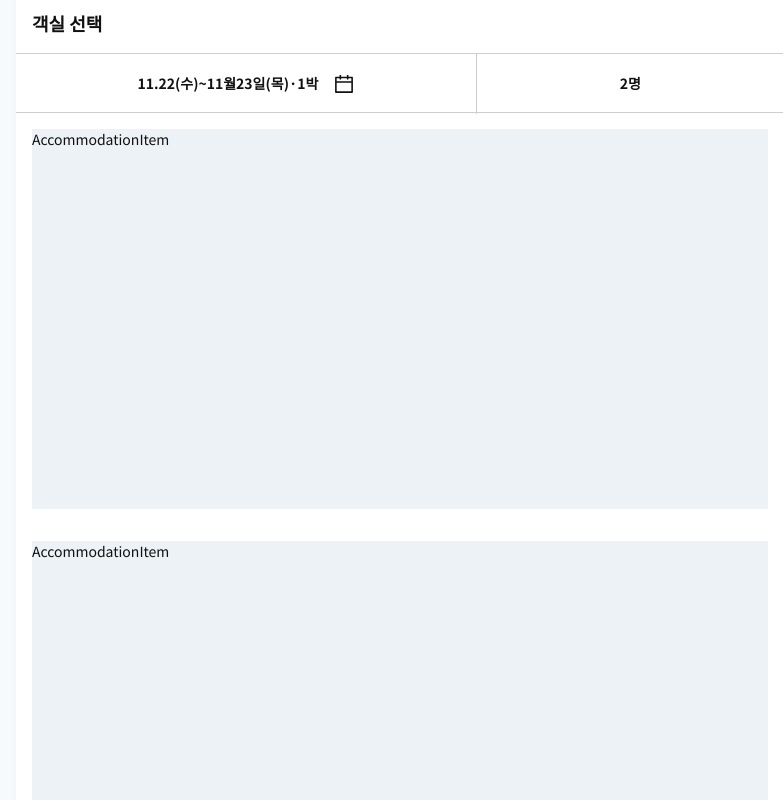
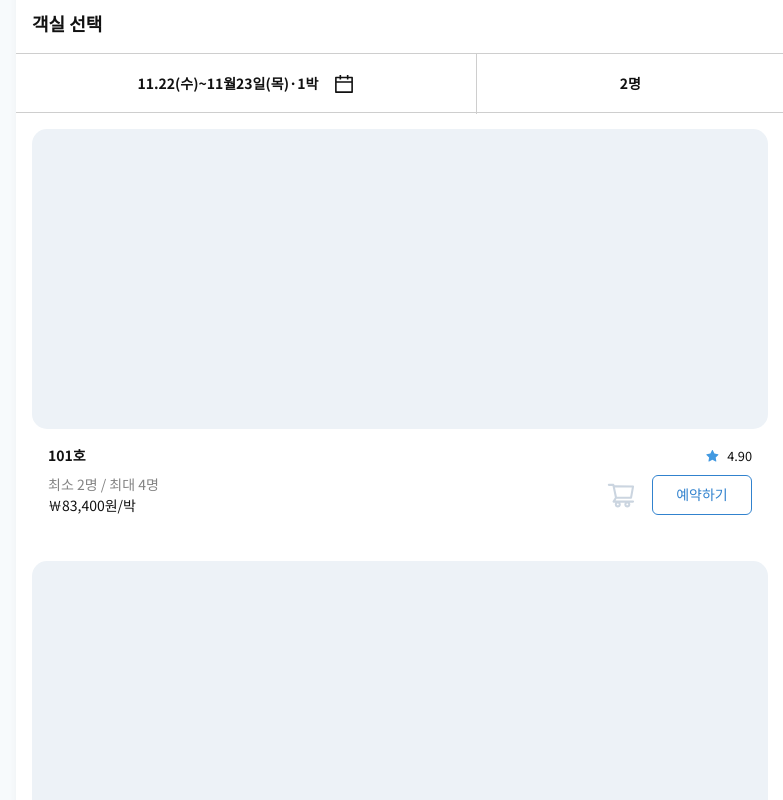
Before and after one commit to TeamOHJO/Frontend, a React (Vite) app: page /accommodation/1 in a window 1280 px wide. Shown: the part 520-1320 px from the top of the page, without its empty margins (240-1023 px from the left). Built offline with nearby package versions, Linux system fonts and the light colour scheme; a web font is replaced by a local one.

Commit message:
design: AccommodationRoomItem 컴포넌트 디자인

```diff
--- a/src/pages/Accommodation/components/AccommodationRoomItem.tsx
+++ b/src/pages/Accommodation/components/AccommodationRoomItem.tsx
@@ -1,19 +1,107 @@
 import styled from '@emotion/styled';
+import { useState } from 'react';
+import { StarFilled, ShoppingCartOutlined } from '@ant-design/icons';
+import { Heading, Text, Button } from '@chakra-ui/react';
 import { theme } from '../../../styles/theme';
 
 function AccommodationRoomItem() {
+  const [cartHover, setCartHover] = useState(false);
+
+  const handleCartMouseEnter = () => {
+    setCartHover(true);
+  };
+
+  const handleCartMouseLeave = () => {
+    setCartHover(false);
+  };
+
   return (
-    <AccommodationRoomItemWrapper>
-      AccommodationItem
-    </AccommodationRoomItemWrapper>
+    <StyledAccommodationRoomItemWrapper>
+      <StyledAccommodationRoomImg />
+      <StyledAccommodationRoomTitle>
+        <StyledAccommodationRoomTitleBox style={{ marginBottom: '0.5rem' }}>
+          <Heading as="h4" size="sm">
+            101호
+          </Heading>
+          <div>
+            <StarFilled
+              style={{ color: `${theme.colors.blue400}`, fontSize: '0.8rem' }}
+            />
+            <StyledStarDigit>4.90</StyledStarDigit>
+          </div>
+        </StyledAccommodationRoomTitleBox>
+        <StyledAccommodationRoomTitleBox>
+          <div>
+            <Text as="p" size="sm" color="gray.84">
+              최소 2명 / 최대 4명
+            </Text>
+            <Text as="p" size="sm">
+              ￦83,400원/박
+            </Text>
+          </div>
+          <StyledAccommodationRoomTitleBoxItem>
+            {/* 툴팁 작업 필요 */}
+            <ShoppingCartOutlined
+              style={{
+                fontSize: '30px',
+                color: cartHover
+                  ? `${theme.colors.basic}`
+                  : `${theme.colors.gray300}`,
+                marginRight: '1rem',
+                cursor: 'pointer',
+              }}
+              onMouseEnter={handleCartMouseEnter}
+              onMouseLeave={handleCartMouseLeave}
+            />
+            <Button
+              variant="blue"
+              size="lg"
+              style={{ width: '100px', height: '40px' }}
+            >
+              예약하기
+            </Button>
+          </StyledAccommodationRoomTitleBoxItem>
+        </StyledAccommodationRoomTitleBox>
+      </StyledAccommodationRoomTitle>
+    </StyledAccommodationRoomItemWrapper>
   );
 }
 
 export default AccommodationRoomItem;
 
-const AccommodationRoomItemWrapper = styled.div`
+const StyledAccommodationRoomItemWrapper = styled.div`
   width: 100%;
-  height: 380px;
+
   margin-bottom: 2rem;
+`;
+
+const StyledAccommodationRoomImg = styled.div`
+  width: 100%;
+  height: 300px;
+  border-radius: 15px;
   background-color: ${theme.colors.gray100};
 `;
+
+const StyledAccommodationRoomTitle = styled.div`
+  width: 100%;
+  height: 100px;
+  padding: 1rem;
+`;
+
+const StyledAccommodationRoomTitleBox = styled.div`
+  width: 100%;
+  display: flex;
+  align-items: center;
+  justify-content: space-between;
+`;
+
+const StyledStarDigit = styled.span`
+  margin-left: 0.5rem;
+  font-size: 0.8rem;
+`;
+
+const StyledAccommodationRoomTitleBoxItem = styled.div`
+  display: flex;
+  align-items: center;
+  justify-content: center;
+`;
```
